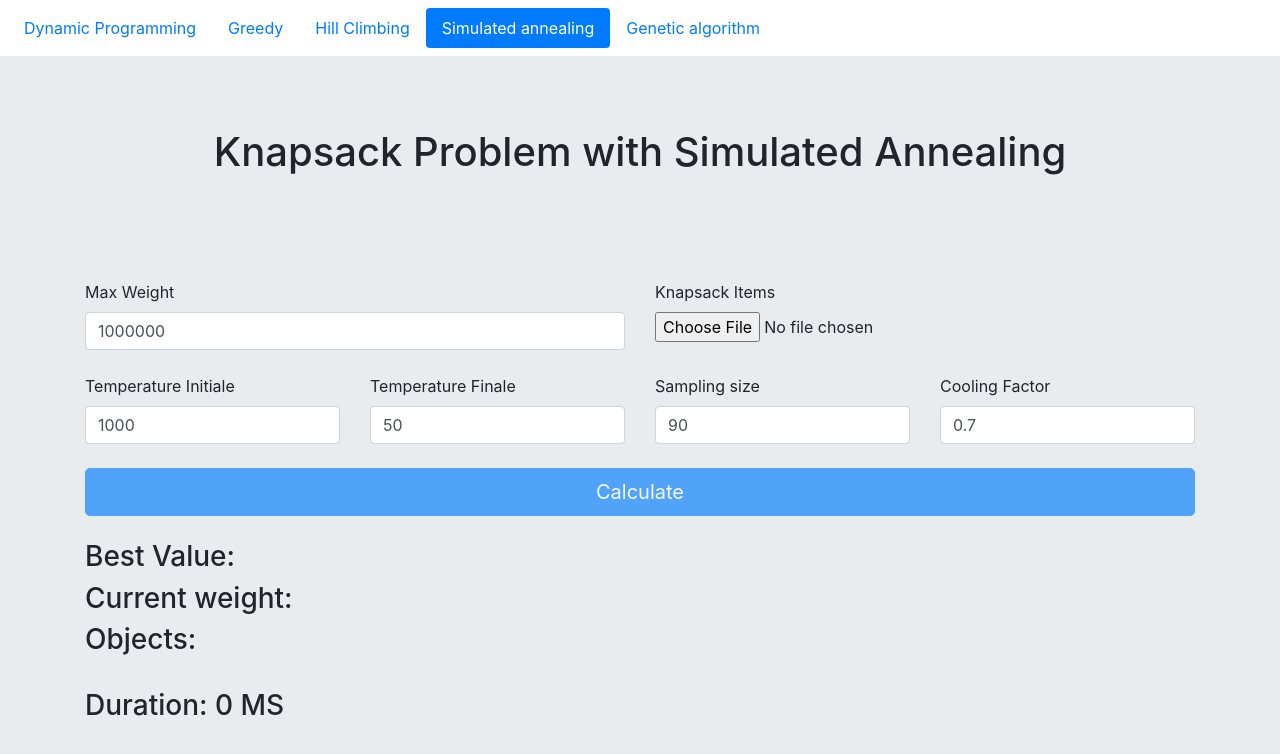
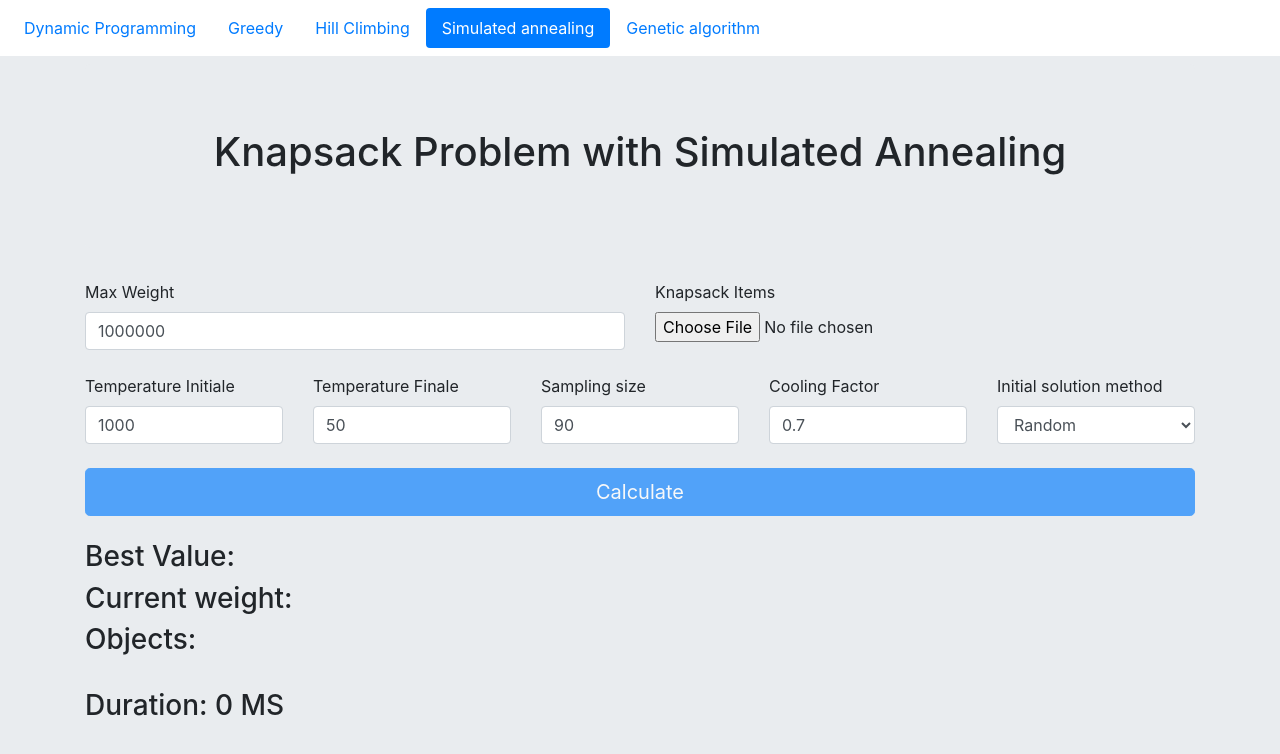
Before and after one commit to zeabdelkhalek/React-Knapsack-Solver, a React (Create React App) app: page /simulated-annealing in a window 1280 px wide. Shown: the top 754 px of the page. Built offline with nearby package versions, Linux system fonts and the light colour scheme.

Commit message:
Add random initial solution - SA

```diff
--- a/src/algorithms/simulated-annealing.js
+++ b/src/algorithms/simulated-annealing.js
@@ -2,7 +2,7 @@ function getRandomAsInt(min, max) {
   return Math.floor(Math.random() * (max - min) + +min);
 }
 
-const generateInitialSolution = (bag) => {
+const generateGreedyInitialSolution = (bag) => {
   const solution = [];
   const sortedItems = bag.itemSet.sort((a, b) => {
     const v1 = a.getItem().value / a.getItem().weight;
@@ -17,6 +17,22 @@ const generateInitialSolution = (bag) => {
     if (remainingWeight >= item.value) {
       solution.push(item);
       remainingWeight -= item.value;
+    }
+  }
+
+  return solution;
+};
+
+const generateRandomInitialSolution = (bag) => {
+  const solution = [];
+
+  for (let i = 0; i < bag.itemSet.length; i++) {
+    let item = bag.getRandomItemFormItemSet(solution);
+    solution.push(item);
+
+    while (bag.checkOverweight(solution)) {
+      var dropIndex = getRandomAsInt(0, solution.length);
+      solution.removeItem(dropIndex);
     }
   }
 
@@ -41,11 +57,15 @@ const simulatedAnnealing = ({
   end_temperature,
   cooling_factor,
   max_iterations_count,
+  initial_solution_method,
 }) => {
   var temperature = start_temperature;
 
   // generate random solution
-  var current_solution = generateInitialSolution(bag);
+  var current_solution =
+    initial_solution_method === "Random"
+      ? generateRandomInitialSolution(bag)
+      : generateGreedyInitialSolution(bag);
   var best_solution = current_solution;
 
   // graph data
--- a/src/screens/SimulatedAnnealing.js
+++ b/src/screens/SimulatedAnnealing.js
@@ -16,6 +16,7 @@ class InputSection extends Component {
       end_temperature: 50,
       max_iterations_count: 90,
       cooling_factor: 0.7,
+      initial_solution_method: "Random",
       dataset: [],
       bestSet: [],
       bestValue: null,
@@ -33,6 +34,7 @@ class InputSection extends Component {
       max_weight,
       max_iterations_count,
       dataset,
+      initial_solution_method,
     } = this.state;
 
     console.log(dataset);
@@ -46,6 +48,7 @@ class InputSection extends Component {
       end_temperature,
       cooling_factor,
       max_iterations_count,
+      initial_solution_method,
     });
 
     let t1 = new Date().getTime();
@@ -183,6 +186,20 @@ class InputSection extends Component {
             />
           </div>
           <br />
+          <div className="col">
+            <Label for="initial_solution_method">Initial solution method</Label>
+            <Input
+              type="select"
+              name="initial_solution_method"
+              id="initial_solution_method"
+              value={this.state.initial_solution_method}
+              onChange={this.onChange.bind(this, "initial_solution_method")}
+            >
+              <option>Random</option>
+              <option>Greedy</option>
+            </Input>
+          </div>
+          <br />
         </div>
         <br />
         <Button
```
